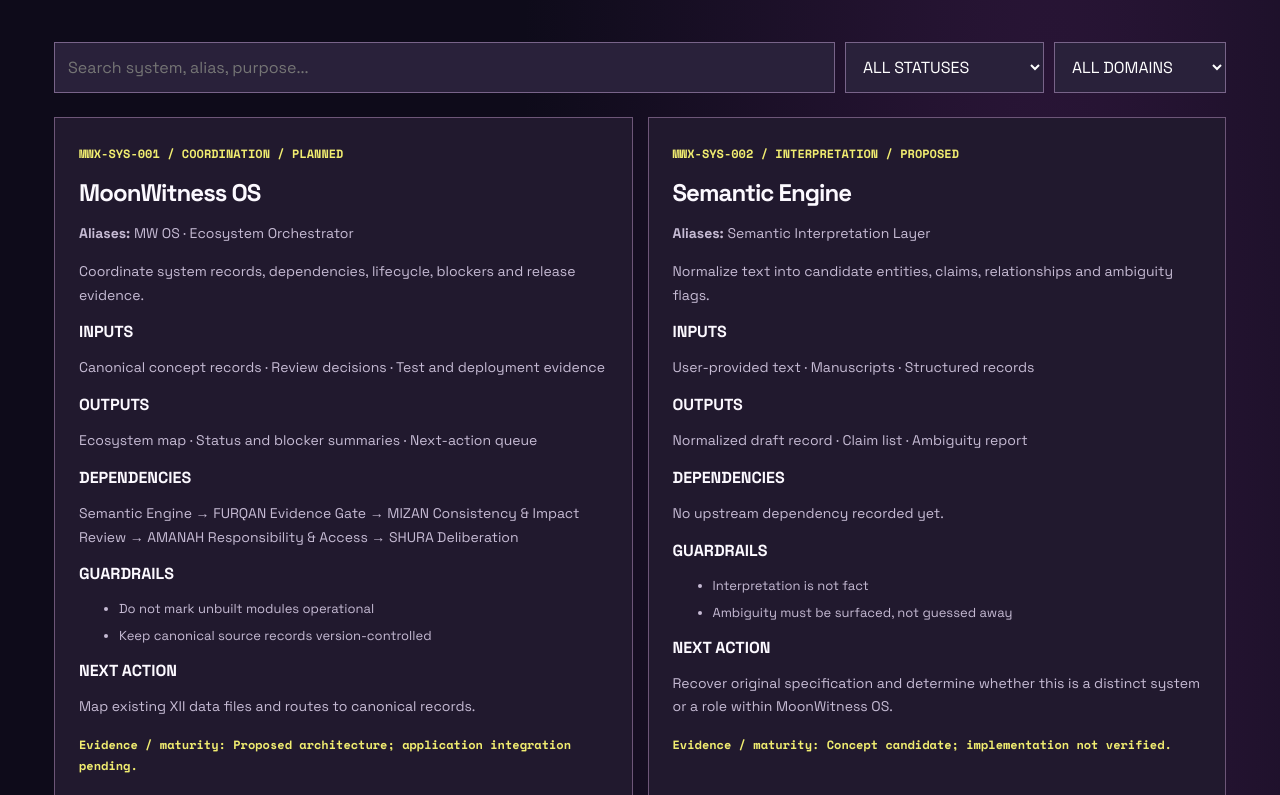
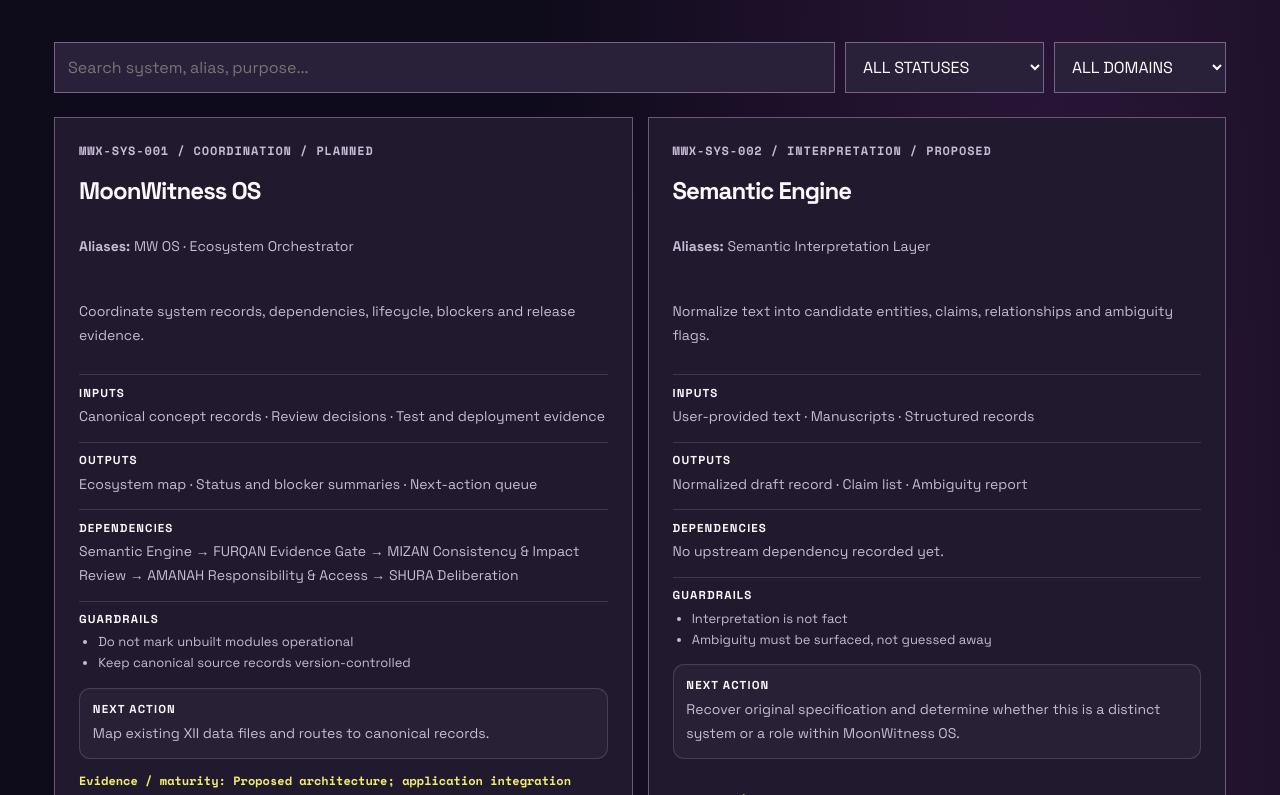
Before and after one commit to bjo163/moonwitness-xii-season-global-championships, a React (Vite) app: page /ecosystem in a window 1280 px wide. Shown: the part 785-1580 px from the top of the page. Built offline with nearby package versions, Linux system fonts and the light colour scheme.

Commit message:
style: refine ecosystem system cards

```diff
--- a/src/style.css
+++ b/src/style.css
@@ -160,3 +160,18 @@ body[data-theme=moonlit] .nav{background:#101d31ed}
 .aceng-inline{border-left:3px solid #f1ed70;padding-left:12px}
 .aceng-inline strong{color:#f1ed70}
 .aceng-inline small{display:block;color:#d7dfcf;font-size:12px;margin-top:5px}
+
+
+/* Ecosystem map: system cards, status and traceable next actions */
+.ecosystem-card{display:flex;flex-direction:column;gap:.8rem;min-width:0}
+.ecosystem-card>small:first-child{letter-spacing:.07em;line-height:1.5;color:var(--muted,#a8a8b3)}
+.ecosystem-card h3{margin:.15rem 0;font-size:clamp(1.15rem,2vw,1.5rem)}
+.ecosystem-card p{overflow-wrap:anywhere}
+.ecosystem-subsection{border-top:1px solid var(--line,rgba(255,255,255,.14));padding-top:.65rem}
+.ecosystem-subsection>b,.ecosystem-next>b{display:block;font-size:.72rem;letter-spacing:.1em}
+.ecosystem-subsection p,.ecosystem-next p{margin:.35rem 0 0}
+.ecosystem-subsection ul{margin:.45rem 0 0;padding-left:1.2rem}
+.ecosystem-subsection li{margin:.25rem 0}
+.ecosystem-next{padding:.8rem;border:1px solid var(--line,rgba(255,255,255,.14));border-radius:.7rem;background:rgba(255,255,255,.035)}
+.ecosystem-card>small:last-child{margin-top:auto;line-height:1.55}
+@media(max-width:640px){.ecosystem-card{padding:1rem}.ecosystem-subsection{padding-top:.55rem}}
```
